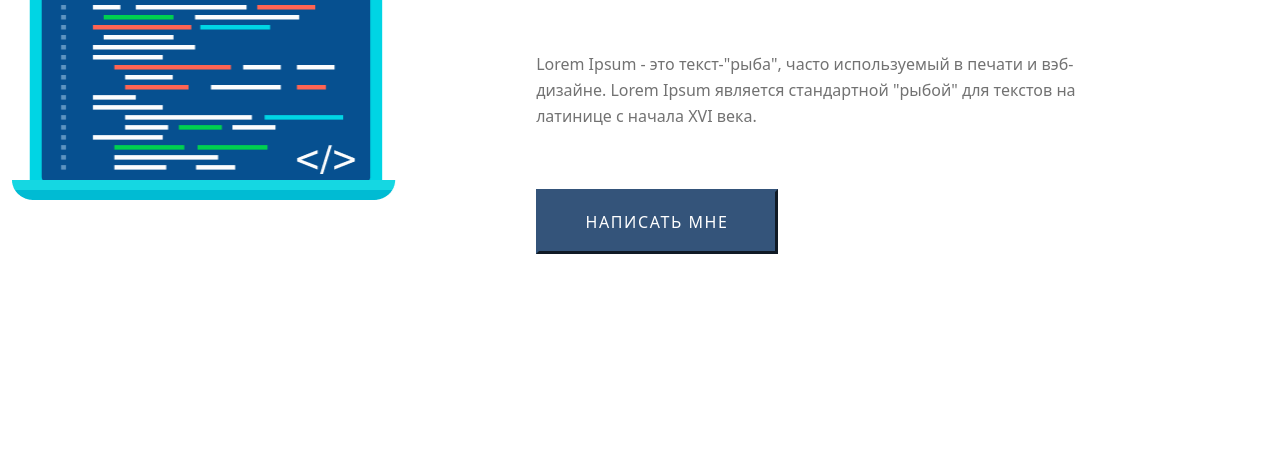
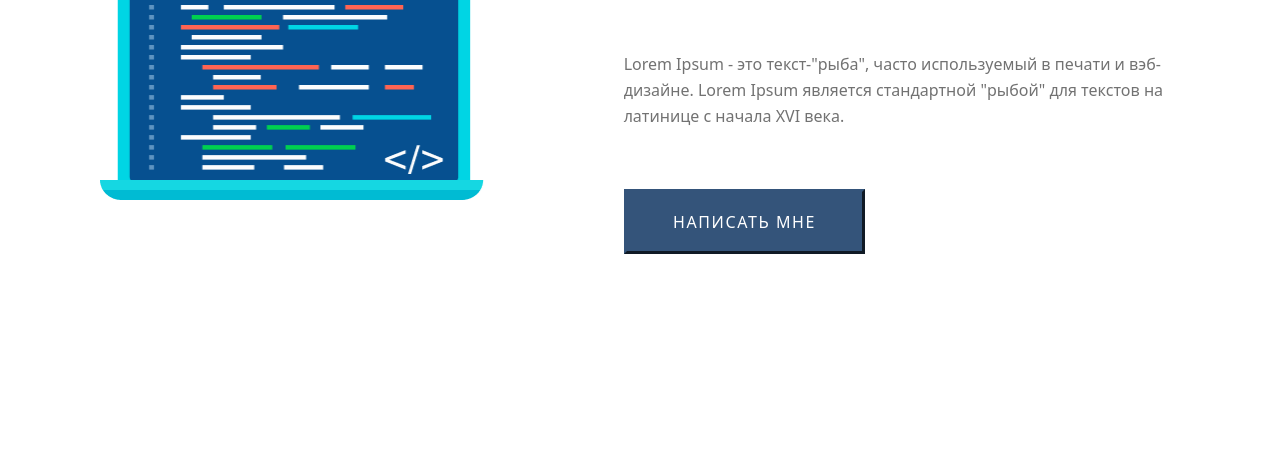
Before and after one commit to SofyaKobylyakova/WebDev, a plain HTML site: page index.html in a window 1280 px wide. Shown: the part 347-800 px from the top of the page. Drawn offline with nearby package versions, Linux system fonts and the light colour scheme.

Commit message:
fixed container

```diff
--- a/css/style.css
+++ b/css/style.css
@@ -3,7 +3,7 @@ html{
     font-family: 'Roboto', sans-serif;
 }
 .container{
-    max-width: 1440px;
+    max-width: 1105px;
     margin: 0 auto;
 }
 .container-header{
```
